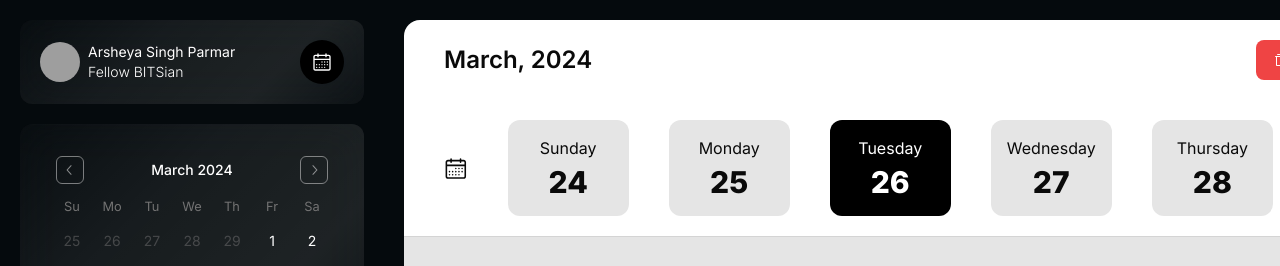
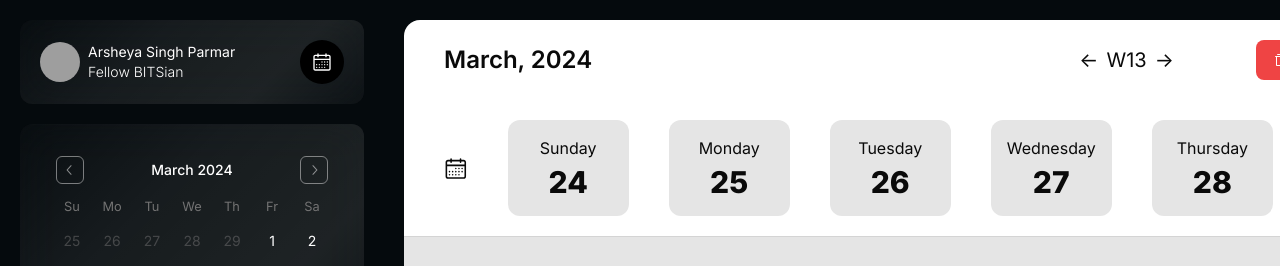
Before and after one commit to ghostNotFounded/personal-scheduler-app, a Next.js app: page /dashboard/1 in a window 1280 px wide. Shown: the top 266 px of the page. Built offline with nearby package versions, Linux system fonts and the light colour scheme; no server answers; grey boxes are pictures that could not be loaded.

Commit message:
weekly view functionality finished

```diff
--- a/app/dashboard/[timetableId]/event/[eventId]/page.tsx
+++ b/app/dashboard/[timetableId]/event/[eventId]/page.tsx
@@ -83,7 +83,7 @@ const EventPage = ({
           onClick={() => router.back()}
           className="group cursor-pointer min-h-full"
         >
-          &lt; <span className="group-hover:underline">Go back</span>
+          &lt;- <span className="group-hover:underline">Go back</span>
         </p>
       </section>
     </>
--- a/components/calendar/calendar-view.tsx
+++ b/components/calendar/calendar-view.tsx
@@ -10,17 +10,29 @@ import { Timetable, WeekDayInfo } from "@/types";
 import { useTimetableStore } from "@/stores/timetable-store";
 import { deleteData } from "@/lib/apiHandler";
 import { cn } from "@/lib/utils";
-import { getDays } from "@/lib/get-days";
+import { getDaysFromWeekNumber } from "@/lib/get-days";
 
 import WeeklyView from "@/components/calendar/weekly-view";
 import AlertModal from "@/components/modals/alert-modal";
+import { getMonthFromWeekNumber, getWeekNumber } from "@/lib/use-week";
 
 const CalendarView = () => {
   const [open, setOpen] = useState(false);
   const [loading, setLoading] = useState(false);
 
-  // Get the days of the current weeek
-  const currWeek: WeekDayInfo[] = getDays();
+  const [week, setWeek] = useState<number>(getWeekNumber);
+  const increaseWeek = () => {
+    if (week < 53) {
+      setWeek((prevWeek) => prevWeek + 1);
+    }
+  };
+  const decreaseWeek = () => {
+    if (week > 1) {
+      setWeek((prevWeek) => prevWeek - 1);
+    }
+  };
+
+  const currWeek: WeekDayInfo[] = getDaysFromWeekNumber(week);
 
   // Get params
   const { timetableId } = useParams();
@@ -28,7 +40,7 @@ const CalendarView = () => {
   // Extract the ongoing month and year
   const currentDate = new Date();
   const monthFormatter = new Intl.DateTimeFormat("en", { month: "long" });
-  const currentMonth = monthFormatter.format(currentDate);
+  const currentMonth = getMonthFromWeekNumber(week);
   const currentYear = currentDate.getFullYear().toString();
 
   // Setting timetable on updating params
@@ -99,11 +111,20 @@ const CalendarView = () => {
       <div className="bg-white text-neutral-950 h-full rounded-2xl overflow-hidden flex flex-col scroll-smooth min-w-max">
         <div className="px-10 py-5 z-10">
           <div className="flex justify-between items-center">
-            <h1 className="text-2xl font-semibold">
+            <h1 className="text-2xl font-semibold min-w-[200px]">
               {currentMonth}, {currentYear}
             </h1>
 
-            <h1 className="text-3xl font-bold">{timetable?.name}</h1>
+            <div className="flex space-x-5 justify-between items-center w-full max-w-md select-none">
+              <h1 className="text-3xl font-bold min-w-[100px]">
+                {timetable?.name}
+              </h1>
+              <div className="flex items-center text-xl space-x-2">
+                <button onClick={decreaseWeek}>&lt;-</button>
+                <span>W{week}</span>
+                <button onClick={increaseWeek}>-&gt;</button>
+              </div>
+            </div>
 
             <div className="flex gap-5">
               <button
--- a/components/calendar/weekly-view.tsx
+++ b/components/calendar/weekly-view.tsx
@@ -1,15 +1,15 @@
 "use client";
 
 import { fetchData } from "@/lib/apiHandler";
-import { getDays } from "@/lib/get-days";
+import { getDaysFromWeekNumber } from "@/lib/get-days";
 import { extractEventInfo } from "@/lib/handleEvents";
 import { useEventStore } from "@/stores/events-store";
 import { EventDetail } from "@/types";
-import { TrashIcon } from "@radix-ui/react-icons";
 
 import { CalendarIcon } from "lucide-react";
 import { useParams, usePathname, useRouter } from "next/navigation";
 import { ReactElement, useEffect, useState } from "react";
+import toast from "react-hot-toast";
 
 const WeeklyView = () => {
   const iterations = 24;
@@ -17,14 +17,11 @@ const WeeklyView = () => {
   const params = useParams();
   const [events, setEvents] = useState<EventDetail[]>();
 
-  const getEventsFromStore = useEventStore((state) => {
-    return state.events;
-  });
-
   const setEventsInStore = useEventStore((state) => state.setEvents);
 
   useEffect(() => {
     const getEvents = async () => {
+      try {
         const extension = `/timetables/${params.timetableId}/events`;
         const res = await fetchData(extension);
 
@@ -35,12 +32,20 @@ const WeeklyView = () => {
 
           setEvents(formattedEvents);
         }
+      } catch (error) {
+        console.error(error);
+
+        toast.error("Token expired");
+      }
     };
 
     getEvents();
   }, [params.timetableId]);
 
-  const days = getDays();
+  const today = new Date();
+  today.setDate(today.getDate() + 7);
+  // Get the days of the current weeek
+  const days = getDaysFromWeekNumber(10);
 
   const router = useRouter();
   const pathname = usePathname();
--- a/components/dashboard/new-event-card.tsx
+++ b/components/dashboard/new-event-card.tsx
@@ -285,6 +285,13 @@ const NewEventCard = () => {
           </Button>
         </form>
       </Form>
+
+      <p
+        onClick={() => router.back()}
+        className="group cursor-pointer min-h-full"
+      >
+        &lt;- <span className="group-hover:underline">Go back</span>
+      </p>
     </div>
   );
 };
--- a/lib/get-days.ts
+++ b/lib/get-days.ts
@@ -1,6 +1,8 @@
 import { WeekDayInfo } from "@/types";
 
-export const getDays = () => {
+export const getDaysFromWeekNumber = (
+  weekNumber: number
+): Array<WeekDayInfo> => {
   const dayNames = [
     "Sunday",
     "Monday",
@@ -10,20 +12,24 @@ export const getDays = () => {
     "Friday",
     "Saturday",
   ];
-  const today = new Date();
-  const currentDay = today.getDay(); // 0 for Sunday, 1 for Monday, etc.
-  const firstDayOfWeek = new Date(today);
-  firstDayOfWeek.setDate(today.getDate() - currentDay); // Setting it to the first day of the week (Sunday)
 
+  const currentDate = new Date();
+  const year = currentDate.getFullYear();
+
+  const januaryFirst = new Date(year, 0, 1);
+  const daysOffset = januaryFirst.getDay();
+  const firstWeekDay = 1 + 7 * (weekNumber - 1) - daysOffset;
+
+  const firstDayOfWeek = new Date(year, 0, firstWeekDay);
   const weekDayInfo: WeekDayInfo[] = [];
+
   for (let i = 0; i < 7; i++) {
     const currentDate = new Date(firstDayOfWeek);
     currentDate.setDate(firstDayOfWeek.getDate() + i);
-    const isToday = currentDate.toDateString() === today.toDateString(); // Compare dates to check if it's today
     weekDayInfo.push({
       dayNumber: currentDate.getDate(),
       dayName: dayNames[currentDate.getDay()],
-      today: isToday,
+      today: false,
     });
   }
 
--- /dev/null
+++ b/lib/use-week.ts
@@ -0,0 +1,26 @@
+export const getWeekNumber = (): number => {
+  const currentDate = new Date();
+  const firstDayOfYear = new Date(currentDate.getFullYear(), 0, 1);
+  const pastDaysOfYear =
+    (currentDate.getTime() - firstDayOfYear.getTime()) / 86400000;
+  const weekNumber = Math.ceil(
+    (pastDaysOfYear + firstDayOfYear.getDay() + 1) / 7
+  );
+  return weekNumber;
+};
+
+export const getMonthFromWeekNumber = (weekNumber: number) => {
+  const currentDate = new Date();
+  const currentYear = currentDate.getFullYear();
+
+  const firstDayOfYear = new Date(currentYear, 0, 1);
+  const pastDaysOfYear = (weekNumber - 1) * 7;
+  const targetDate = new Date(
+    firstDayOfYear.getTime() + pastDaysOfYear * 24 * 60 * 60 * 1000
+  );
+
+  const monthFormatter = new Intl.DateTimeFormat("en", { month: "long" });
+  const monthName = monthFormatter.format(targetDate);
+
+  return monthName;
+};
```
Lines whose indentation alone changed are shown as unchanged.
